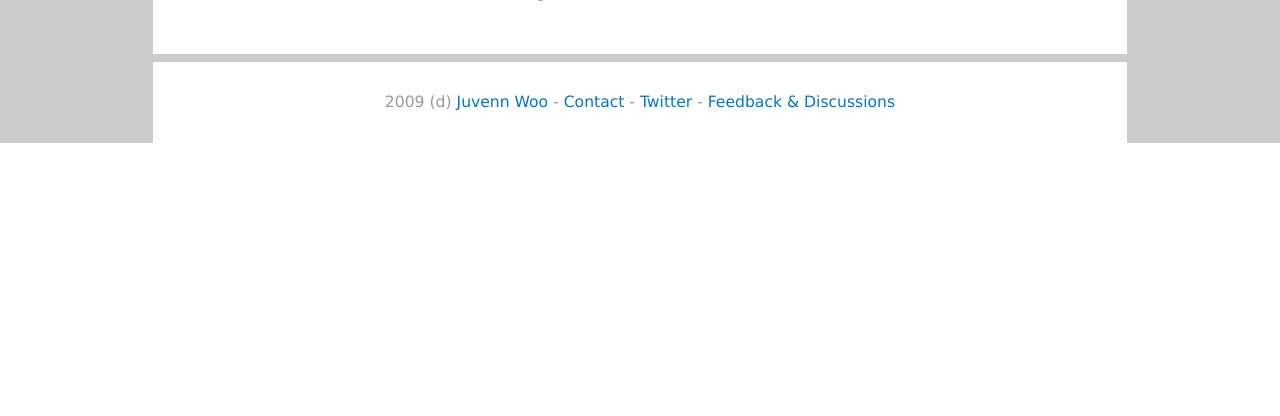
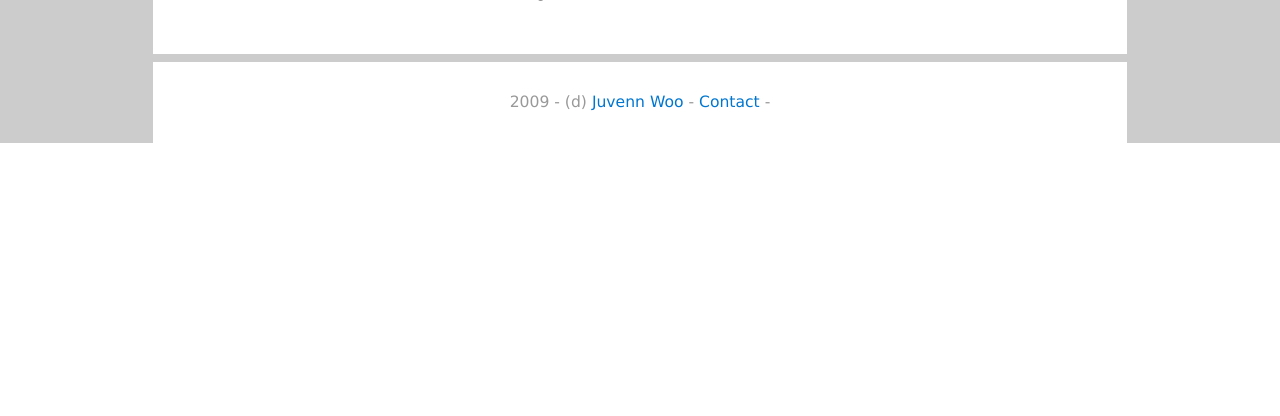
Before and after one commit to juvenn/microupdater, a Django app: template templates/base.html in a window 1280 px wide. Shown: the part 90-506 px from the top of the page. Run offline with Django 3.2, Linux system fonts and the light colour scheme; the template is opened without the code that fills it, so the values that code supplies are empty; some libraries are stand-ins or nearby versions.

Commit message:
remove footer links

```diff
--- a/templates/base.html
+++ b/templates/base.html
@@ -42,11 +42,9 @@
   </div>
 
   <div id="ft">
-    2009 (d)
-    <a href="http://twitter.com/juvenn">Juvenn Woo</a> -
+    2009 - (d)
+    <a href="http://juvenn.github.com">Juvenn Woo</a> -
     <a href="&#x6d;&#x61;&#x69;&#x6c;&#x74;&#x6f;&#x3a;&#x64;&#x32;&#x40;&#x6d;&#x69;&#x63;&#x72;&#x6f;&#x75;&#x70;&#x64;&#x61;&#x74;&#x65;&#x72;&#x2e;&#x63;&#x6f;&#x6d;">Contact</a> -
-    <a href="http://twitter.com/microupdater">Twitter</a> -
-    <a href="http://friendfeed.com/microupdater">Feedback & Discussions</a>
   </div>
 </div>
 <!--Google Analytics track code-->
```
